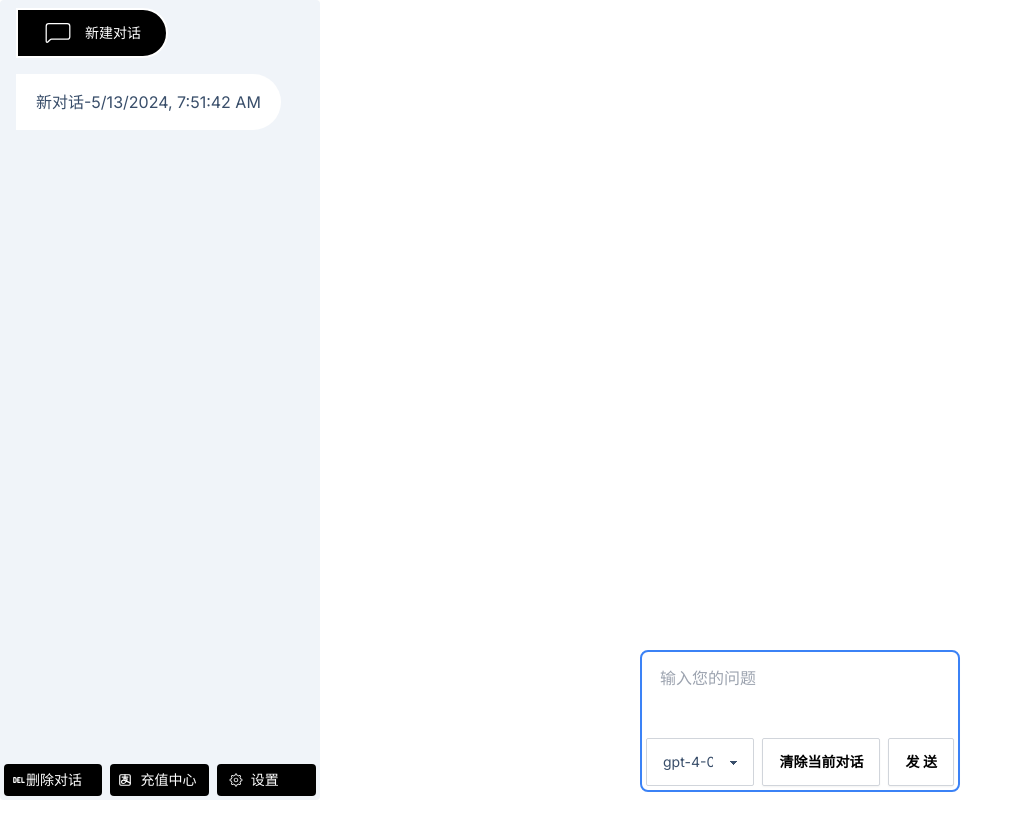
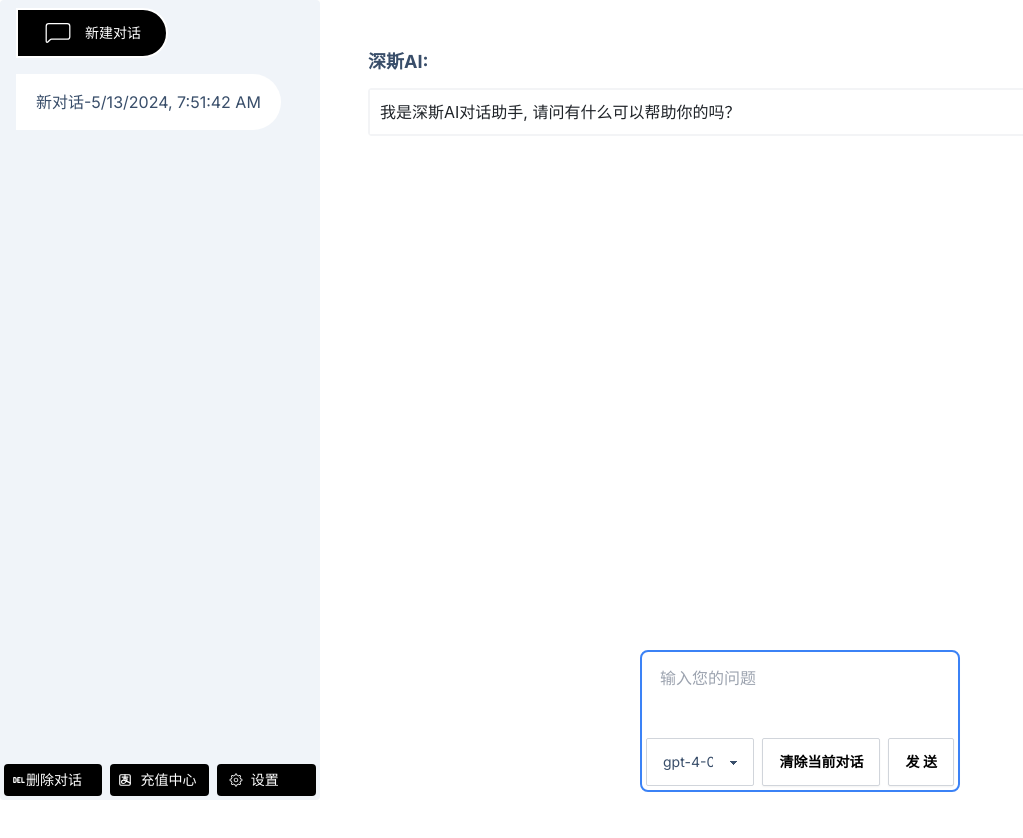
Before and after one commit to holygeek00/shensi-app, a Next.js app: page /talk in a window 1280 px wide. Shown: the top 838 px of the page, without its empty margins (0-1023 px from the left). Built offline with nearby package versions, Linux system fonts and the light colour scheme; sample sign-in values are in the browser's storage.

Commit message:
修复已知问题5

```diff
--- a/app/talk/page.js
+++ b/app/talk/page.js
@@ -157,7 +157,7 @@
         try {
             setKey(userInfo.key)
             setToken(userInfo.token)
-        }catch (e){
+        } catch (e) {
             ZMessage().warning('请先登录')
             router.push('/write')
         }
@@ -239,7 +239,6 @@
     }
 
     const deleteAnyChat = (id) => {
-        console.log("deleteAnyChat", id)
         // 待删除的Array
         deleteChatArray.push(id)
 
@@ -255,7 +254,6 @@
 
         // 不仅要更新当前历史对话列表，还需要将当前stateId进行设置，只有这样才能将当前对话的上一个对话进行标注
 
-        console.log("deleteChatArray", deleteChatArray)
         // 判断chatLists.state.chats是否是最后一个
         if (chatLists.state.chats.length !== 0) {
             setStateId(chatLists.state.chats.at(-1).id)
@@ -301,6 +299,11 @@
                     }
                 })
             }
+            if (chatList !== null && chatList !== undefined) {
+                if (chatList.state.chats.length > 0) {
+                    setMessages(chatList.state.chats.at(-1).messages)
+                }
+            }
         }
     }, [chatList])
 
@@ -332,7 +335,7 @@
                             {
                                 chatList !== undefined ? chatList.state.chats.map(item => (
                                         // eslint-disable-next-line react/jsx-key
-                                        <div key={item.id} className="flex flex-row pl-2 justify-start items-center">
+                                        <div key={item.id} className="flex flex-row pl-2 justify-start items-center mb-2">
                                             <div type="checkbox" onClick={e => deleteAnyChat(item.id)}
                                                  className="delete-checkbox hidden">
                                                 <RiDeleteBin5Line size={24}
```
